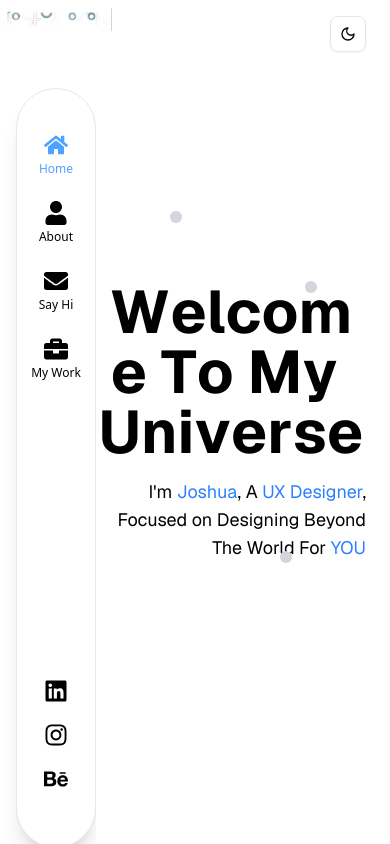
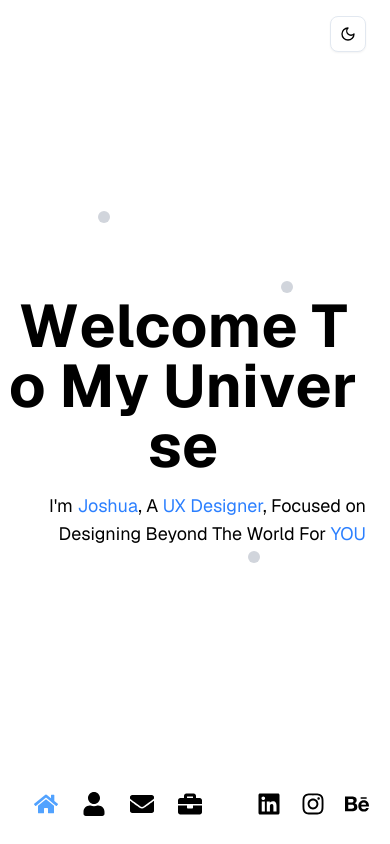
Before and after one commit to Favour-ag/joshua-design-portfolio, a Next.js app: page / in a window 390 px wide. Shown: the top 844 px of the page. Built offline with nearby package versions, Linux system fonts and the light colour scheme.

Commit message:
made modifications to the project component

```diff
--- a/components/Projects.tsx
+++ b/components/Projects.tsx
@@ -65,7 +65,7 @@ export default function Projects() {
                 <motion.div // Changed div to motion.div for animation
                   className={`
                     group grid md:grid-cols-12 gap-8 cursor-pointer
-                    h-full md:h-[400px] p-6 rounded-xl shadow-xl // Added shadow-xl here
+                    h-full md:h-[400px] p-6 rounded-xl shadow-xl
                     border border-gray-200 dark:border-gray-800
                     hover:border-opacity-0 transition-all duration-300
                     hover:bg-gradient-to-br hover:from-white/5 hover:to-transparent
--- a/components/Sidebar.tsx
+++ b/components/Sidebar.tsx
@@ -19,21 +19,17 @@ const Sidebar = () => {
 
   return (
     <aside
-      className={`border ml-4 mt-22 flex flex-col items-center justify-between h-[90vh] w-20
-      bg-white text-black dark:bg-[#080E14] dark:text-white rounded-full py-8 shadow-xl transition`}
+      className={`
+        fixed bottom-0 left-0 z-50 w-full bg-white text-black dark:bg-[#080E14] dark:text-white
+        flex justify-around items-center py-4 md:relative md:ml-4 md:mt-22 md:h-[90vh] md:w-20
+        md:flex-col md:items-center md:justify-between md:rounded-full md:py-8 md:shadow-xl
+        transition
+      `}
     >
-      <div className="absolute z-50 top-2">
-        <Image
-          src="/images/logo_dark.svg"
-          alt="Music studio setup"
-          width={300}
-          height={400}
-        />
-      </div>
-      {/* <h2 className="text-black dark:text-white text-md font-bold">JOSHUA</h2> */}
+      {/* <h2 className="text-black dark:text-white text-md font-bold md:block hidden">JOSHUA</h2> */}
 
       {/* Navigation Links */}
-      <div className="flex flex-col">
+      <div className="flex md:flex-col">
         <NavItem
           href="/"
           icon={<FaHome />}
@@ -60,8 +56,8 @@ const Sidebar = () => {
         />
       </div>
 
-      {/* Social Media Icons at Bottom */}
-      <div className="flex flex-col gap-5 py-6">
+      {/* Social Media Icons (Shown on mobile, at the bottom on desktop) */}
+      <div className="flex gap-5 md:flex-col md:py-6">
         <SocialLink
           href="https://linkedin.com/in/yourprofile"
           icon={<FaLinkedin />}
@@ -94,15 +90,19 @@ const NavItem = ({
   return (
     <Link
       href={href}
-      className={`flex flex-col items-center gap-1 p-3 transition
+      className={`
+        flex flex-col items-center gap-1 p-3 transition
         ${
           active
             ? "text-blue-400"
             : "text-black dark:text-white hover:text-blue-500 dark:hover:text-blue-300"
-        }`}
+        }
+        md:flex-col // Ensure column layout on desktop
+      `}
     >
       <div className="text-2xl">{icon}</div>
-      <span className="text-xs">{label}</span>
+      <span className="text-xs md:block hidden">{label}</span>{" "}
+      {/* Hide label on mobile */}
     </Link>
   );
 };
```
